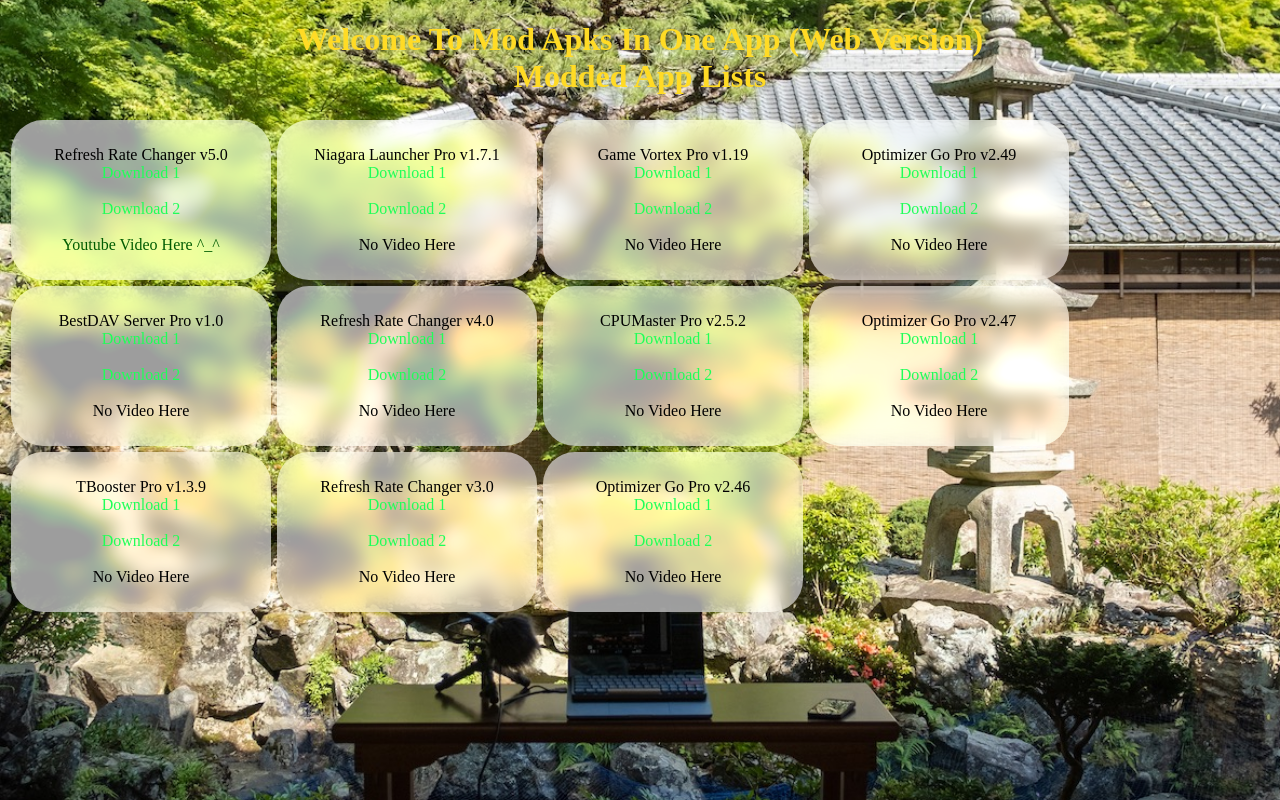
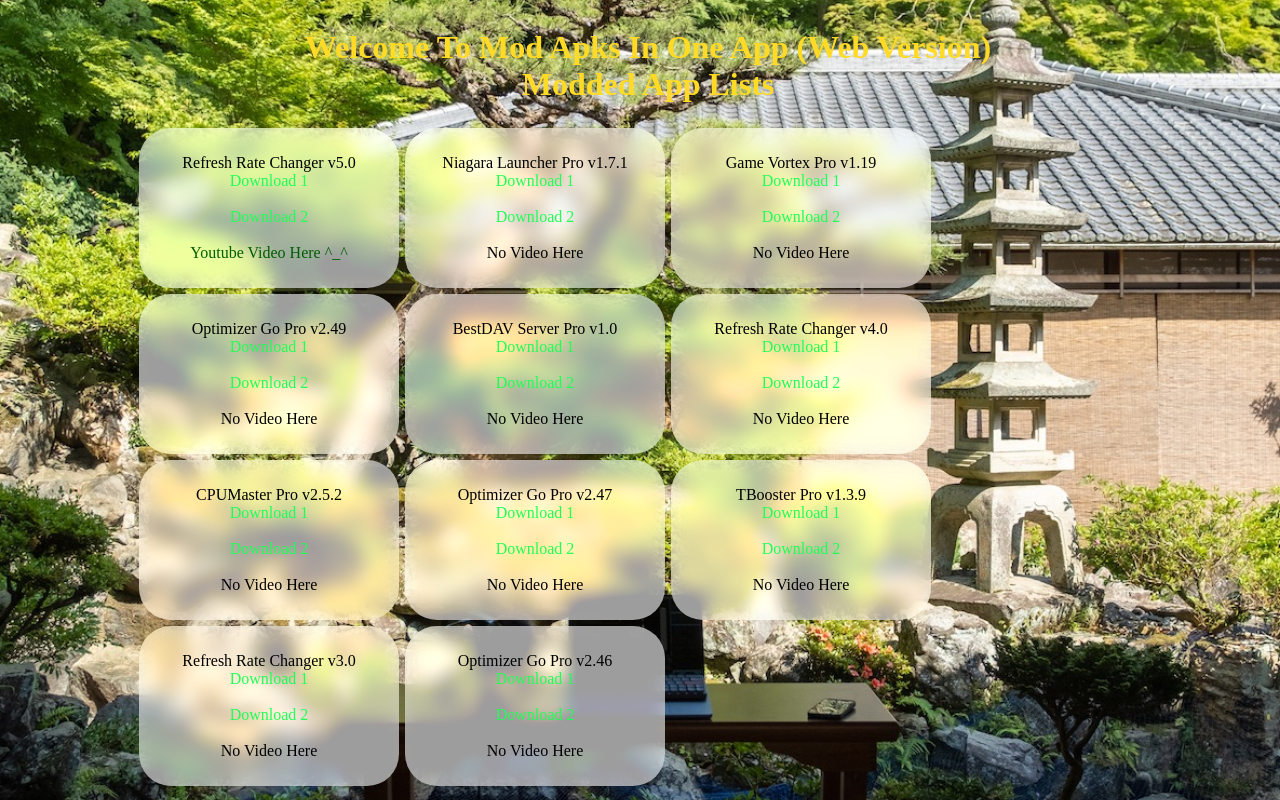
Before and after one commit to LoveDoLove/lovedolove.github.io, a PHP site: page /main/main.html in a window 1280 px wide. Run offline with PHP 8.4, Linux system fonts and the light colour scheme.

Commit message:
Update main.css

```diff
--- a/main/main.css
+++ b/main/main.css
@@ -5,12 +5,18 @@
 html {
     background: url(/../pics/bg.jpg) repeat center center fixed;
     background-size: cover;
+    margin: 0px auto;
     min-height: 100%;
-    min-width: 100%;
+    min-width: 320px;
+    max-width: 1024px;
+    width: 100%;
     clear: both;
 }
 
 body {
+    min-width: 1024px;
+    max-width: 320px;
+    position: absolute;
     clear: both;
 }
 
```
